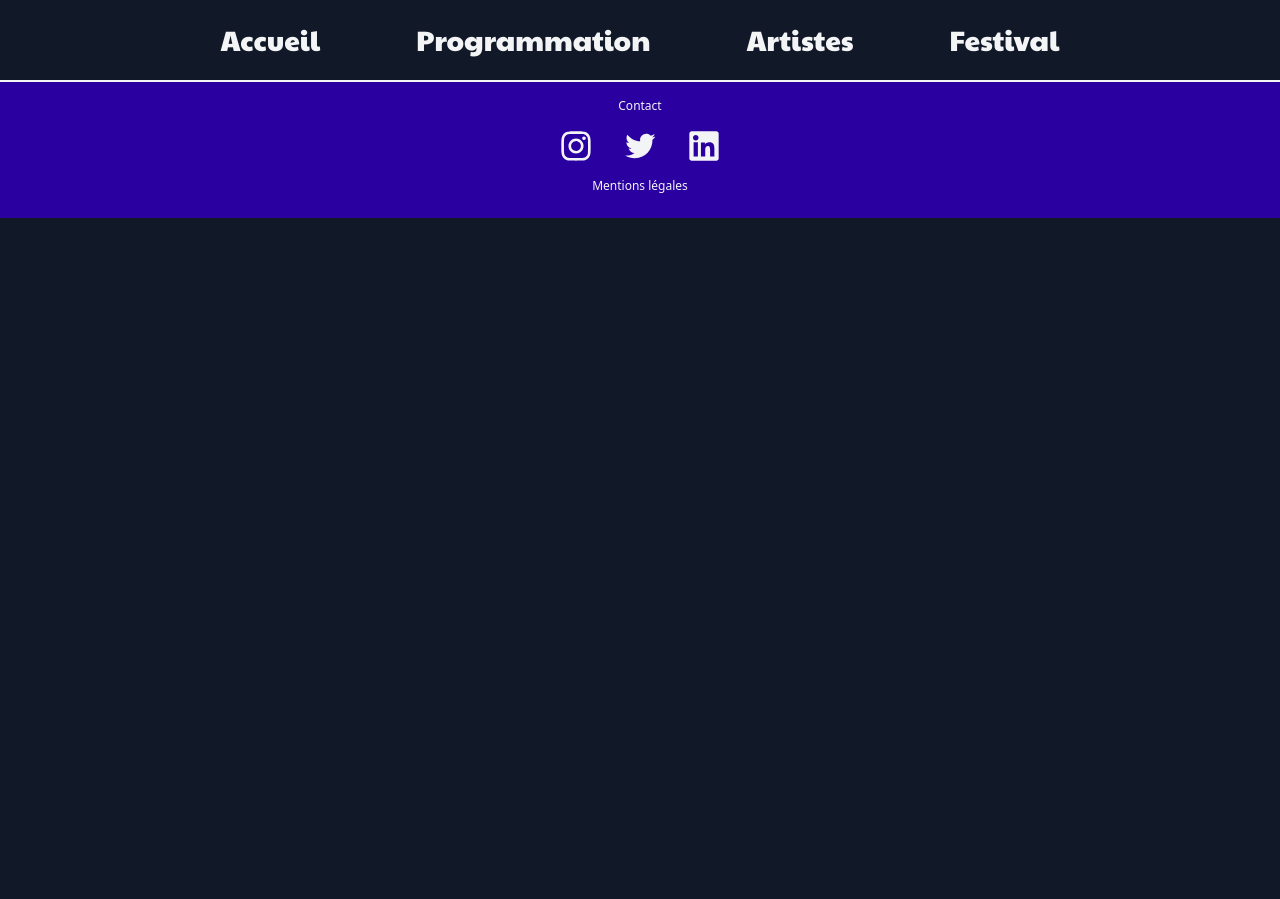
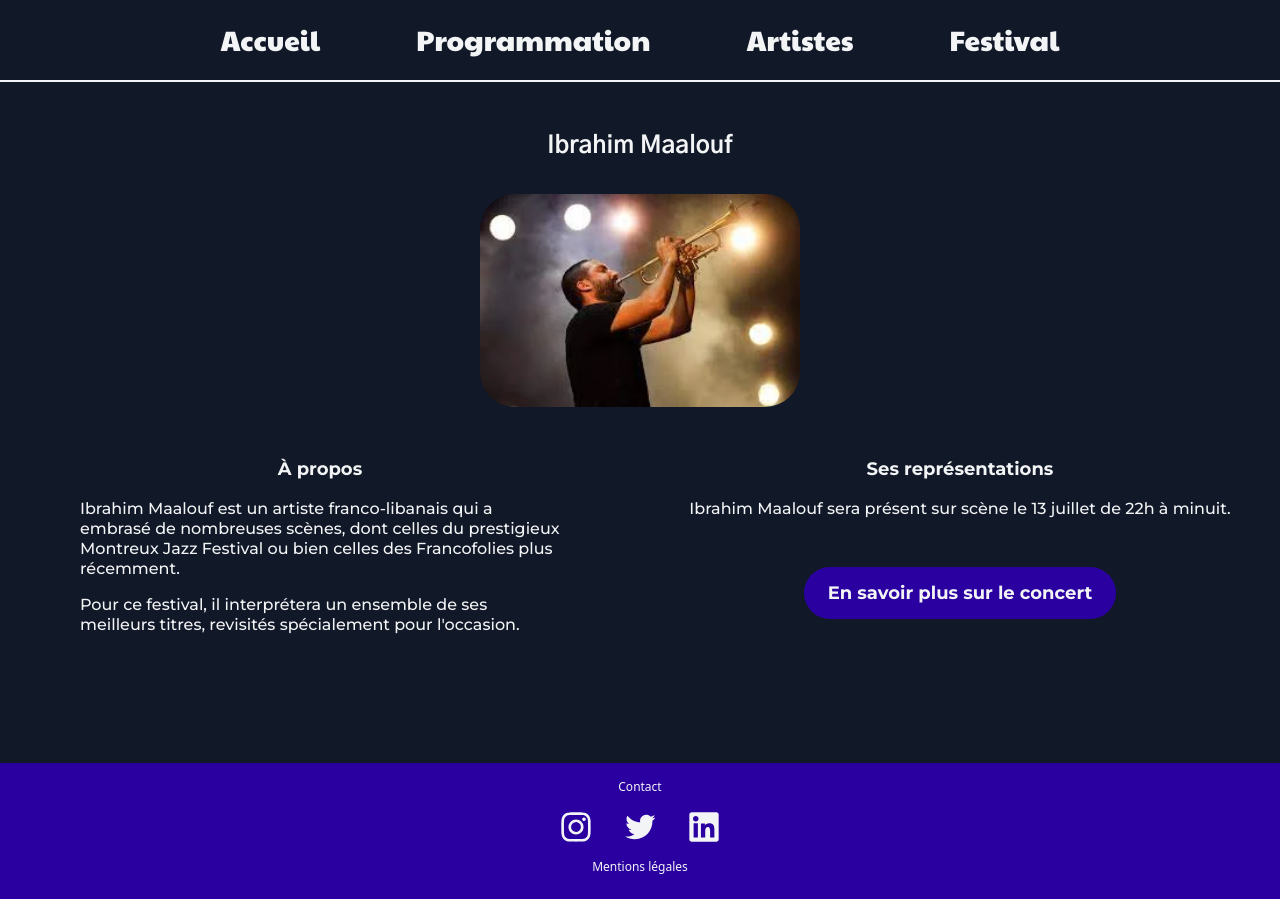
Before and after one commit to monturet-matthieu/sae-203, a Vue app: page /artiste in a window 1280 px wide. Before the commit the page ends 800 px from the top, so only its background shows below. Built offline with nearby package versions, Linux system fonts and the light colour scheme.

Commit message:
page artiste + composant bouton

```diff
--- /dev/null
+++ b/src/components/Bouton.vue
@@ -0,0 +1,16 @@
+<template>
+  <button
+    class="
+      bg-blue-850
+      hover:bg-gray-100 hover:text-gray-900
+      text-gray-100
+      lg:text-lg
+      font-bold
+      py-3
+      px-6
+      rounded-xl
+    "
+  >
+    <slot />
+  </button>
+</template>
--- a/src/views/Artiste.vue
+++ b/src/views/Artiste.vue
@@ -1,3 +1,27 @@
+<script setup>
+import Bouton from "../components/Bouton.vue";
+</script>
+
 <template>
+        <h2 class="font-gothic font-bold text-2xl text-center mt-12 mb-2">Ibrahim Maalouf</h2>
 
+        <div class="flex justify-center mb-8 lg:mt-8">
+                <img class="rounded-lg lg:w-80" src="../../public/img/maalouf.webp" alt="Photo d'Ibrahim Maalouf">
+        </div>
+
+        <div class="grid grid-cols-1 md:grid-cols-2 font-montserrat font-medium text-sm mb-8">
+                <div class="my-4 lg:mx-8 xl:mx-16 lg:text-base">
+                        <h5 class="font-bold text-lg text-center">À&nbsp;propos</h5>
+                        <p class="mx-4 mt-4">Ibrahim Maalouf est un artiste franco-libanais qui a embrasé de nombreuses scènes, dont celles du prestigieux Montreux Jazz Festival ou bien celles des Francofolies plus récemment.</p>
+                        <p class="mx-4 mt-4">Pour ce festival, il interprétera un ensemble de ses meilleurs titres, revisités spécialement pour l'occasion.</p>
+                </div>
+
+                <div class="my-4 md:mb-16 lg:mx-0 lg:text-center lg:text-base">
+                        <h5 class="font-bold text-lg text-center">Ses&nbsp;représentations</h5>
+                        <p class="mx-4 mt-4">Ibrahim Maalouf sera présent sur scène le 13 juillet de 22h à minuit.</p>
+                        <div class="flex justify-center">
+                                <RouterLink to="/concert"><Bouton class="mt-8 md:mt-16 md:mb-16 lg:mt-12 lg:mb-12">En savoir plus sur le concert</Bouton></RouterLink>
+                        </div>
+                </div>
+        </div>
 </template>
```
Also changed, not shown: public/img/francofolies.webp (added).
